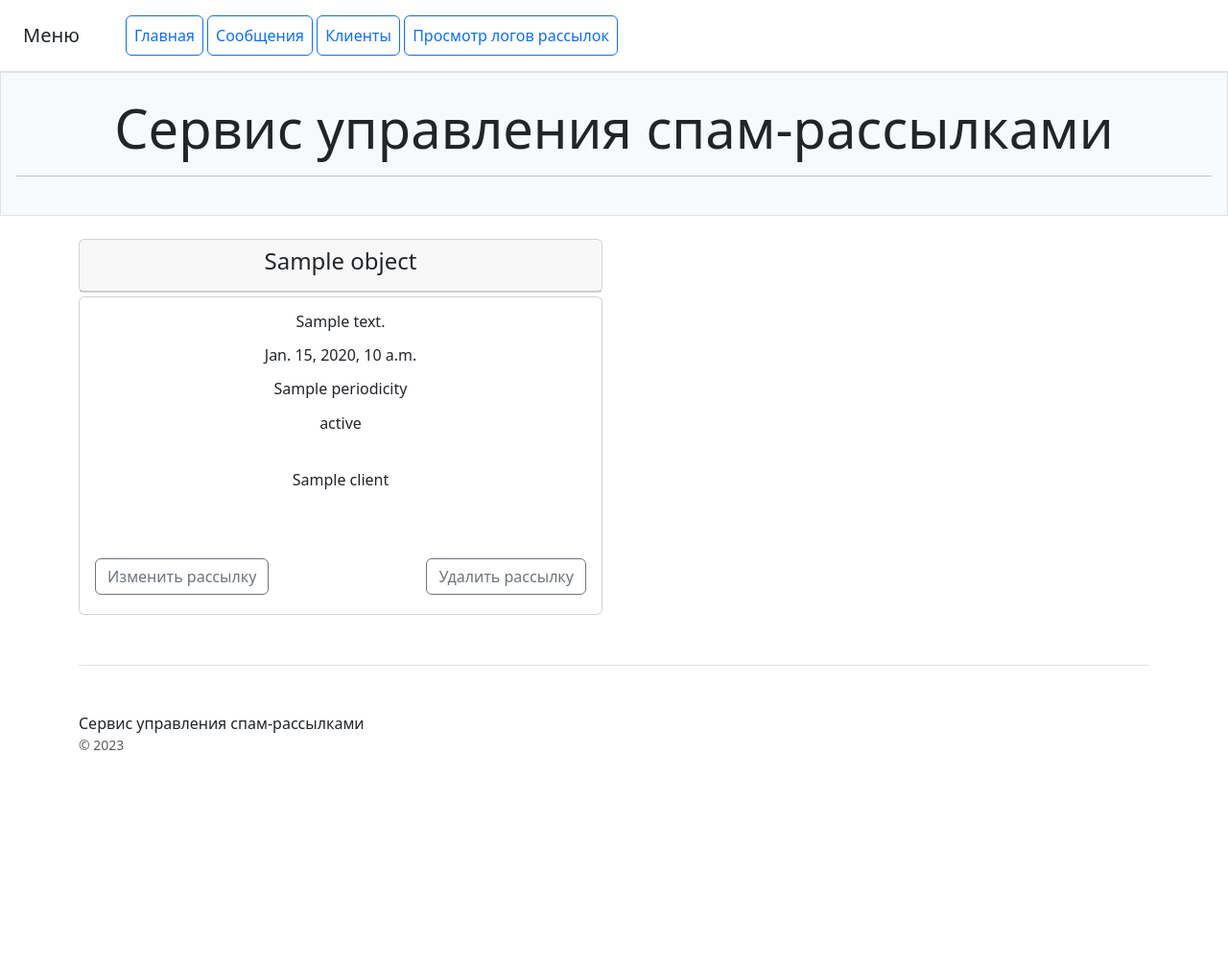
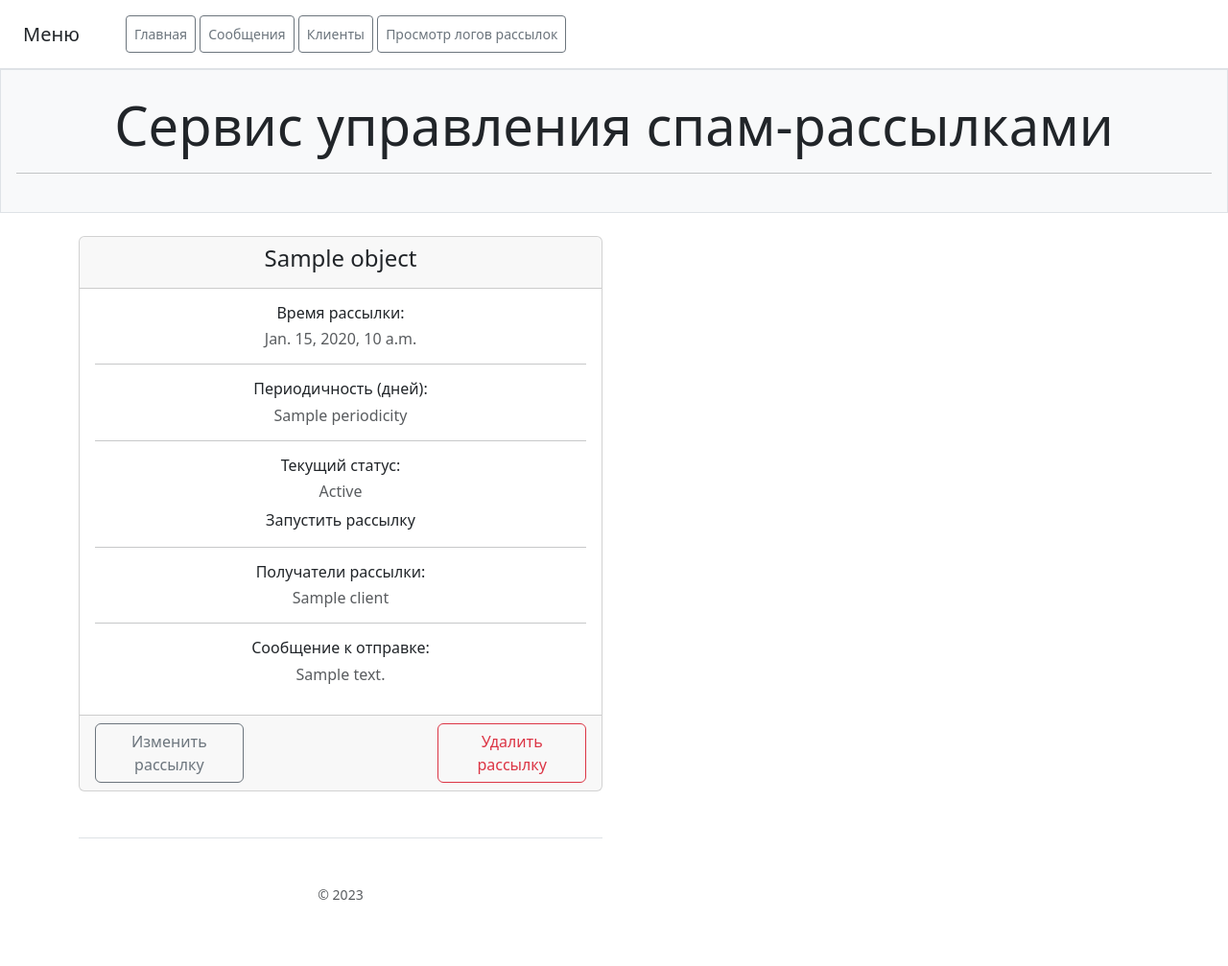
Before and after one commit to IvashkevichSergey/ScyPro_coursework_6_spamproject, a Django app: template spam/templates/spam/spam_detail.html in a window 1280 px wide. Shown: the whole page at 96% size. Before the commit the page ends 782 px from the top, so only its background shows below. Run offline with Django 4.2, Linux system fonts and the light colour scheme; the template is opened without the code that fills it: most values are stand-ins (such as "Sample title", 1, 10 or a date in 2020); some libraries are stand-ins or nearby versions.

Commit message:
Added models of mailing and users, main templates filled

```diff
--- a/config/urls.py
+++ b/config/urls.py
@@ -20,4 +20,5 @@ from django.urls import path, include
 urlpatterns = [
     path('admin/', admin.site.urls),
     path('', include('spam.urls', namespace='spam')),
+    path('users/', include('users.urls', namespace='users')),
 ]
--- a/spam/apps.py
+++ b/spam/apps.py
@@ -4,3 +4,7 @@ from django.apps import AppConfig
 class SpamConfig(AppConfig):
     default_auto_field = 'django.db.models.BigAutoField'
     name = 'spam'
+
+    def ready(self):
+        from spam import task_schedular
+        task_schedular.task_schedular()
--- a/spam/models.py
+++ b/spam/models.py
@@ -40,7 +40,7 @@ class Spam(models.Model):
     periodicity = models.SmallIntegerField(default=7, verbose_name='периодичность рассылки (дней)')
     status = models.CharField(max_length=10, choices=STATUS_CHOICES, default='created', verbose_name='статус')
     clients = models.ManyToManyField(Client, verbose_name='кому отправить')
-    messages = models.ManyToManyField(Message, verbose_name='сообщения к рассылке')
+    message = models.ForeignKey(Message, default=None, on_delete=models.CASCADE, verbose_name='сообщение к рассылке')
 
     def __str__(self):
         return f'Рассылка {self.title} {self.status}'
--- a/spam/templates/spam/base.html
+++ b/spam/templates/spam/base.html
@@ -8,13 +8,14 @@
 </head>
 
 <body>
+
 <div class="d-flex flex-column flex-md-row align-items-center p-3 px-md-4 bg-white border-bottom box-shadow">
     <h5 class="my-0 mr-md-auto font-weight-normal">Меню</h5>
     <nav class="ms-5">
-        <a class="p-2 btn btn-outline-primary" href="{% url 'spam:index' %}">Главная</a>
-        <a class="p-2 btn btn-outline-primary" href="{% url 'spam:messages' %}">Сообщения</a>
-        <a class="p-2 btn btn-outline-primary" href="{% url 'spam:clients' %}">Клиенты</a>
-        <a class="p-2 btn btn-outline-primary" href="">Просмотр логов рассылок</a>
+        <a class="p-2 btn btn-sm btn-outline-secondary" href="{% url 'spam:index' %}">Главная</a>
+        <a class="p-2 btn btn-sm btn-outline-secondary" href="{% url 'spam:messages' %}">Сообщения</a>
+        <a class="p-2 btn btn-sm btn-outline-secondary" href="{% url 'spam:clients' %}">Клиенты</a>
+        <a class="p-2 btn btn-sm btn-outline-secondary" href="">Просмотр логов рассылок</a>
     </nav>
 </div>
 
@@ -31,8 +32,7 @@
 <footer class="pt-1 my-md-5 pt-md-5 border-top">
     <div class="row">
         <div class="col-12 col-md">
-            Сервис управления спам-рассылками
-            <small class="d-block mb-3 text-muted">&copy; 2023</small>
+            <small class="d-block mb-3 text-muted">&copy; {% now 'Y' %} </small>
         </div>
     </div>
 </footer>
--- a/spam/templates/spam/spam_detail.html
+++ b/spam/templates/spam/spam_detail.html
@@ -3,52 +3,53 @@
 <div class="row text-center">
     <div class="col-lg-6 col-md-6 col-sm-12">
         <div class="card mb-1 box-shadow">
-            <div class="card-header">
-                <h4 class="font-weight-normal">{{ object.title }}</h4>
+            <div class="card-header font-weight-normal">
+                <h4>{{ object.title }}</h4>
             </div>
-        </div>
 
-        <div class="card mb-1 box-shadow">
             <div class="card-body">
-                <div class="mb-3">
-                    <h6 class="font-weight-normal">{{ object.body }}</h6>
+                <div class="mb-3 font-weight-normal">
+                    <h6>Время рассылки:</h6>
+                    <h6 class="text-muted">{{ object.spam_time }}</h6>
                 </div>
-                <div class="mb-3">
-                    <h6 class="font-weight-normal">{{ object.spam_time }}</h6>
+                <hr>
+                <div class="mb-3 font-weight-normal">
+                    <h6>Периодичность (дней):</h6>
+                    <h6 class="text-muted">{{ object.periodicity }}</h6>
                 </div>
-                <div class="mb-3">
-                    <h6 class="font-weight-normal">{{ object.periodicity }}</h6>
+                <hr>
+                <div class="mb-3 font-weight-normal">
+                    <h6>Текущий статус:</h6>
+                    <h6 class="text-muted">{{ object.get_status_display|title }}</h6>
+                    <btn class="btn-primary" href="{{ object.status }}">Запустить рассылку</btn>
                 </div>
+                <hr>
+                <div class="mb-3 font-weight-normal">
+                    <h6>Получатели рассылки:</h6>
+                    {% for client in object.clients.all %}
+                    <h6 class="text-muted">{{ client }}</h6>
+                    {% endfor %}
+                    <hr>
+                    <div class="mb-3 font-weight-normal">
+                        <h6>Сообщение к отправке:</h6>
+                        <h6 class="text-muted">{{ object.message }}</h6>
+                    </div>
 
-                <div class="mb-3">
-                    <h6 class="font-weight-normal">{{ object.status }}</h6>
                 </div>
-                <br>
-                <div class="mb-3">
-                    <h6 class="font-weight-normal">
-                        {% for client in object.clients.all %}
-                        <p>{{ client }}</p>
-                        {% endfor %}
-                    </h6>
-                </div>
-                <br>
-                <div class="mb-3">
-                    <h6 class="font-weight-normal">{% for message in object.messages.all %} {{ message }} {% endfor %}</h6>
-                </div>
-                <div class="d-flex justify-content-between">
-                    <div><a href="{% url 'spam:change_spam' object.pk %}"
-                            class="btn btn-outline-secondary mt-3 mb-1">
-                        Изменить рассылку
-                    </a>
+            </div>
+
+            <div class="card-footer">
+                <div class="row">
+                    <div class="col"><a href="{% url 'spam:change_spam' object.pk %}"
+                                          class="btn btn-outline-secondary">
+                        Изменить рассылку</a>
                     </div>
-                    <div><a href="{% url 'spam:delete_spam' object.pk %}"
-                            class="btn btn-outline-secondary mt-3 mb-1">
-                        Удалить рассылку
-                    </a>
+                    <div class="col-4"></div>
+                    <div class="col"><a href="{% url 'spam:delete_spam' object.pk %}"
+                                          class="btn btn-outline-danger">
+                        Удалить рассылку</a>
                     </div>
                 </div>
             </div>
-        </div>
-    </div>
 
-    {% endblock %}
+            {% endblock %}
--- a/spam/templates/spam/spam_list.html
+++ b/spam/templates/spam/spam_list.html
@@ -23,10 +23,10 @@
                     <td>{{ item.title }}</td>
                     <td>{{ item.spam_time }}</td>
                     <td>{{ item.periodicity }}</td>
-                    <td>{{ item.status }}</td>
+                    <td>{{ item.get_status_display|title }}</td>
                     <td>
                         <a type="button" href="{% url 'spam:spam_detail' item.pk %}"
-                           class="btn btn-outline-dark"">
+                           class="btn btn-outline-dark">
                             Подробнее
                         </a>
                     </td>
--- a/spam/views.py
+++ b/spam/views.py
@@ -2,7 +2,7 @@ from django.urls import reverse_lazy
 from django.views.generic import TemplateView, CreateView, ListView, DetailView, UpdateView, DeleteView
 
 from spam.models import Spam, Message, Client
-from utils import send_spam
+
 
 
 class MessageListView(ListView):
@@ -65,13 +65,13 @@ class SpamDetailView(DetailView):
 
 class SpamCreateView(CreateView):
     model = Spam
-    fields = ('title', 'spam_time', 'periodicity', 'status', 'clients', 'messages')
+    fields = ('title', 'spam_time', 'periodicity', 'status', 'clients', 'message')
     success_url = reverse_lazy('spam:index')
 
 
 class SpamUpdateView(UpdateView):
     model = Spam
-    fields = ('title', 'spam_time', 'periodicity', 'status', 'clients', 'messages')
+    fields = ('title', 'spam_time', 'periodicity', 'status', 'clients', 'message')
     success_url = reverse_lazy('spam:index')
 
 
```
Also changed, not shown: config/settings.py (+12 -2 lines), spam/task_schedular.py (added, +41 -0 lines), spam/templates/spam/client_detail.html (+22 -21 lines), spam/templates/spam/client_form.html (+7 -1 lines), spam/templates/spam/message_detail.html (+17 -18 lines), users/urls.py (added, +11 -0 lines), utils.py (deleted).
